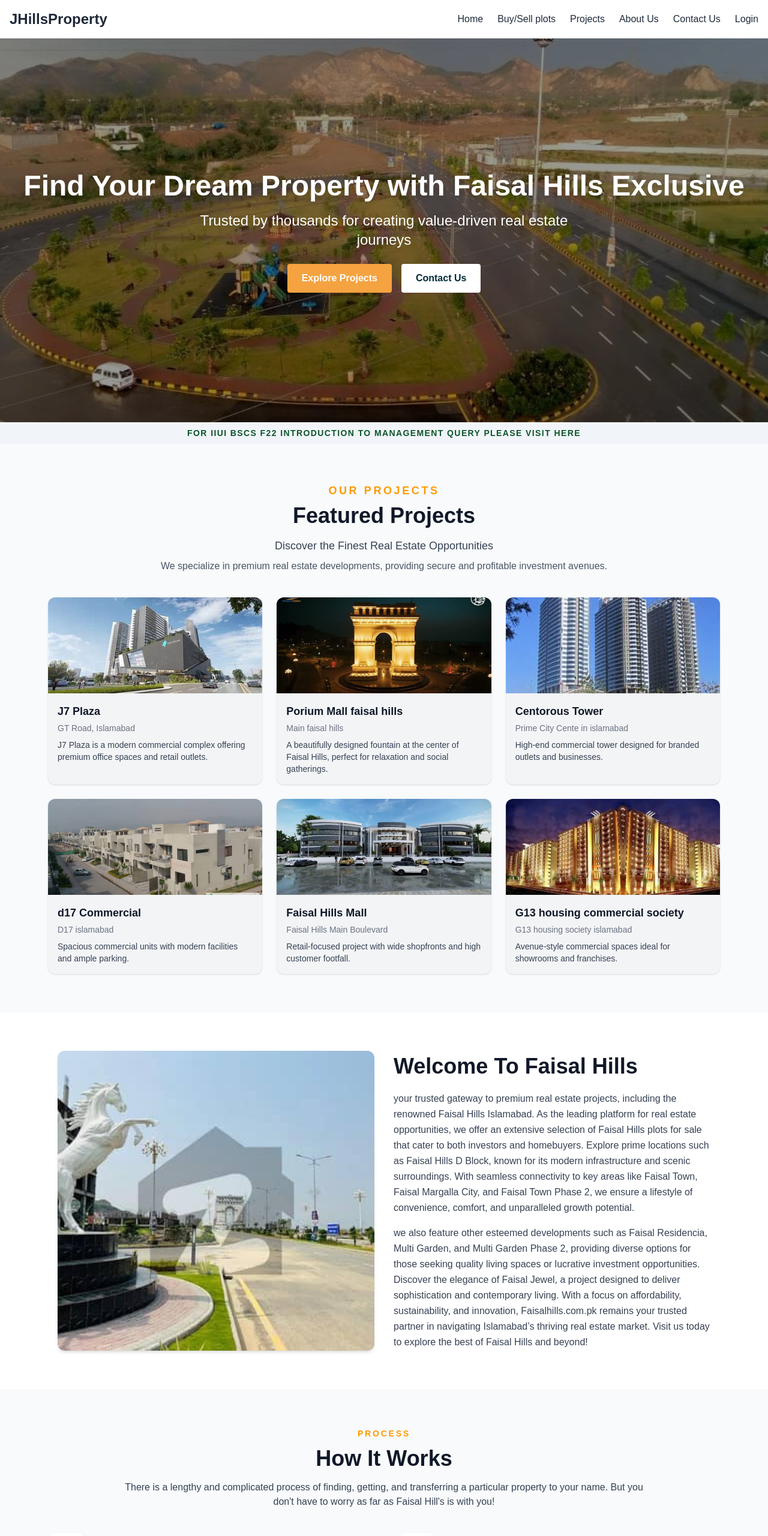
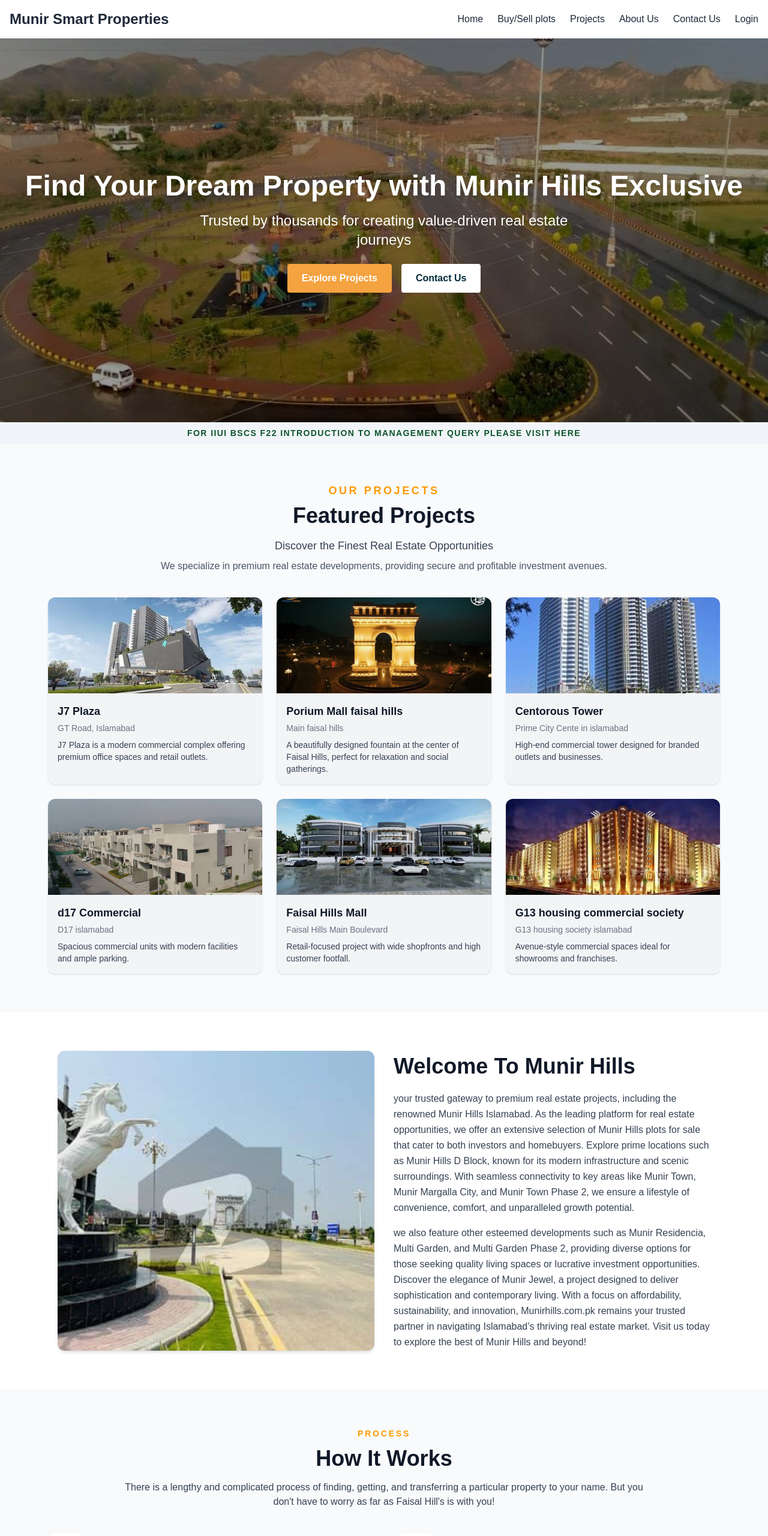
Before and after one commit to mmunir439/realestatefrontend, a Next.js app: page / in a window 1280 px wide. Shown: the top 2561 px of the page at 60% size. Built offline with nearby package versions, Linux system fonts and the light colour scheme.

Commit message:
this is adding of frontend only here

```diff
--- a/src/app/about/page.jsx
+++ b/src/app/about/page.jsx
@@ -23,7 +23,7 @@
         <div>
           <h1 className="text-orange-500 text-2xl md:text-3xl font-semibold flex items-center gap-2 mb-3">
             <TfiLayoutLineSolid />
-            Javid Hills Exclusive
+            Munir Hills Exclusive
             <TfiLayoutLineSolid />
           </h1>
 
--- a/src/app/layout.js
+++ b/src/app/layout.js
@@ -12,7 +12,7 @@
 });
 
 export const metadata = {
-  title: "Javid Hills Realestate",
+  title: "Munir Hills Realestate",
   description: "Generated by create next app",
 };
 
--- a/src/app/ourprojects/[id]/page.jsx
+++ b/src/app/ourprojects/[id]/page.jsx
@@ -19,10 +19,10 @@
   {
     id: 2,
     img: "/faisal.png",
-    title: "Porium Mall faisal hills",
-    location: "Main faisal hills",
+    title: "Porium Mall Munir Hills",
+    location: "Main Munir Hills Boulevard",
     description:
-      "A beautifully designed fountain at the center of Faisal Hills, perfect for relaxation and social gatherings.",
+      "A beautifully designed fountain at the center of Munir Hills, perfect for relaxation and social gatherings.",
   },
   {
     id: 3,
@@ -43,8 +43,8 @@
   {
     id: 5,
     img: "/hills.png",
-    title: "Faisal Hills Mall",
-    location: "Faisal Hills Main Boulevard",
+    title: "Munir Hills Mall",
+    location: "Munir Hills Main Boulevard",
     description:
       "Retail-focused project with wide shopfronts and high customer footfall.",
   },
--- a/src/app/ourprojects/page.jsx
+++ b/src/app/ourprojects/page.jsx
@@ -17,10 +17,10 @@
   {
     id: 2,
     img: "/faisal.png",
-    title: "Porium Mall faisal hills",
-    location: "Main faisal hills ",
+    title: "Porium Mall Munir Hills",
+    location: "Main Munir Hills Boulevard",
     description:
-      "A beautifully designed fountain at the center of Faisal Hills, perfect for relaxation and social gatherings.",
+      "A beautifully designed fountain at the center of Munir Hills, perfect for relaxation and social gatherings.",
   },
   {
     id: 3,
@@ -41,8 +41,8 @@
   {
     id: 5,
     img: "/hills.png",
-    title: "Faisal Hills Mall",
-    location: "Faisal Hills Main Boulevard",
+    title: "Munir Hills Mall",
+    location: "Munir Hills Main Boulevard",
     description:
       "Retail-focused project with wide shopfronts and high customer footfall.",
   },
--- a/src/components/Footer.jsx
+++ b/src/components/Footer.jsx
@@ -118,7 +118,7 @@
         {/* Center Logo */}
         <div className="flex-1 text-center flex flex-col items-center p-4">
           <div className="text-4xl font-bold text-orange-500 mb-5 leading-tight drop-shadow">
-            JAVID HILLS <br /> EXCLUSIVE
+            Munir HILLS <br /> EXCLUSIVE
           </div>
 
           <div className="text-left space-y-2">
--- a/src/components/Header.jsx
+++ b/src/components/Header.jsx
@@ -10,7 +10,7 @@
       <div className="max-w-7xl mx-auto flex justify-between items-center px-4 py-4 text-gray-800">
         {/* Logo */}
         <Link href="/" className="text-2xl font-bold">
-          JHillsProperty
+          Munir Smart Properties
         </Link>
 
         {/* Desktop Menu */}
--- a/src/components/Hero.jsx
+++ b/src/components/Hero.jsx
@@ -5,7 +5,7 @@
 
 export default function Hero() {
   const topontext = {
-    heading: "Find Your Dream Property with Faisal Hills Exclusive",
+    heading: "Find Your Dream Property with Munir Hills Exclusive",
     subheading:
       "Trusted by thousands for creating value-driven real estate journeys",
   };
--- a/src/components/Vision.jsx
+++ b/src/components/Vision.jsx
@@ -11,7 +11,7 @@
       {/* Top heading + description */}
       <div className="max-w-4xl mx-auto text-center px-4">
         <p className="text-sm font-bold tracking-[0.25em] text-amber-500 uppercase">
-          Why Choose Faisal Hills?
+          Why Choose Munir Hills?
         </p>
 
         <h2 className="mt-2 text-3xl md:text-4xl font-bold text-gray-900">
@@ -19,7 +19,7 @@
         </h2>
 
         <p className="mt-4 text-sm md:text-base text-gray-700 leading-relaxed">
-          By choosing Faisalhills.com.pk and working with Rana Waseem, you&apos;re
+          By choosing Munirhills.com.pk and working with Rana Waseem, you&apos;re
           partnering with a reliable source that prioritizes your interests and
           delivers exceptional service. Your journey towards owning a premium
           property is guided by honesty, reliability, and a deep understanding of
@@ -41,7 +41,7 @@
               1. Your Gateway To Prime Investments!
             </h3>
             <p className="mt-3 text-sm text-gray-700 leading-relaxed">
-              Faisal Hills offers premium residential and commercial plots in
+              Munir Hills offers premium residential and commercial plots in
               ideal locations. Our experts are here to guide you in finding the
               perfect investment that maximizes returns and ensures long-term
               value.
@@ -58,7 +58,7 @@
             </h3>
             <p className="mt-3 text-sm leading-relaxed">
               Our dedicated team simplifies the process of acquiring property in
-              Faisal Hills. From choosing the right project to managing
+              Munir Hills. From choosing the right project to managing
               documentation, we provide end-to-end support for a seamless
               experience.
             </p>
--- a/src/components/Welcome.jsx
+++ b/src/components/Welcome.jsx
@@ -9,7 +9,7 @@
         <div className="w-full">
           <img
             src="welcome.png" // your image path
-            alt="Faisal Hills"
+            alt="Munir Hills"
             className="w-full h-56 sm:h-72 md:h-80 lg:h-96 xl:h-[500px] object-cover rounded-xl shadow-md"
           />
         </div>
@@ -17,31 +17,31 @@
         {/* RIGHT: Text */}
         <div>
           <h1 className="text-2xl sm:text-3xl md:text-4xl font-bold text-gray-900 leading-snug">
-            Welcome To Faisal Hills
+            Welcome To Munir Hills
           </h1>
 
           <p className="mt-4 text-sm sm:text-base text-gray-700 leading-relaxed">
             your trusted gateway to premium real estate projects, including the
-            renowned Faisal Hills Islamabad. As the leading platform for real
-            estate opportunities, we offer an extensive selection of Faisal
+            renowned Munir Hills Islamabad. As the leading platform for real
+            estate opportunities, we offer an extensive selection of Munir
             Hills plots for sale that cater to both investors and homebuyers.
-            Explore prime locations such as Faisal Hills D Block, known for its
+            Explore prime locations such as Munir Hills D Block, known for its
             modern infrastructure and scenic surroundings. With seamless
-            connectivity to key areas like Faisal Town, Faisal Margalla City,
-            and Faisal Town Phase 2, we ensure a lifestyle of convenience,
+            connectivity to key areas like Munir Town, Munir Margalla City,
+            and Munir Town Phase 2, we ensure a lifestyle of convenience,
             comfort, and unparalleled growth potential.
           </p>
 
           <p className="mt-4 text-sm sm:text-base text-gray-700 leading-relaxed">
-            we also feature other esteemed developments such as Faisal
+            we also feature other esteemed developments such as Munir
             Residencia, Multi Garden, and Multi Garden Phase 2, providing
             diverse options for those seeking quality living spaces or lucrative
-            investment opportunities. Discover the elegance of Faisal Jewel, a
+            investment opportunities. Discover the elegance of Munir Jewel, a
             project designed to deliver sophistication and contemporary living.
             With a focus on affordability, sustainability, and innovation,
-            Faisalhills.com.pk remains your trusted partner in navigating
+            Munirhills.com.pk remains your trusted partner in navigating
             Islamabad’s thriving real estate market. Visit us today to explore
-            the best of Faisal Hills and beyond!
+            the best of Munir Hills and beyond!
           </p>
         </div>
       </div>
```
Also changed, not shown: public/majeed.png.
